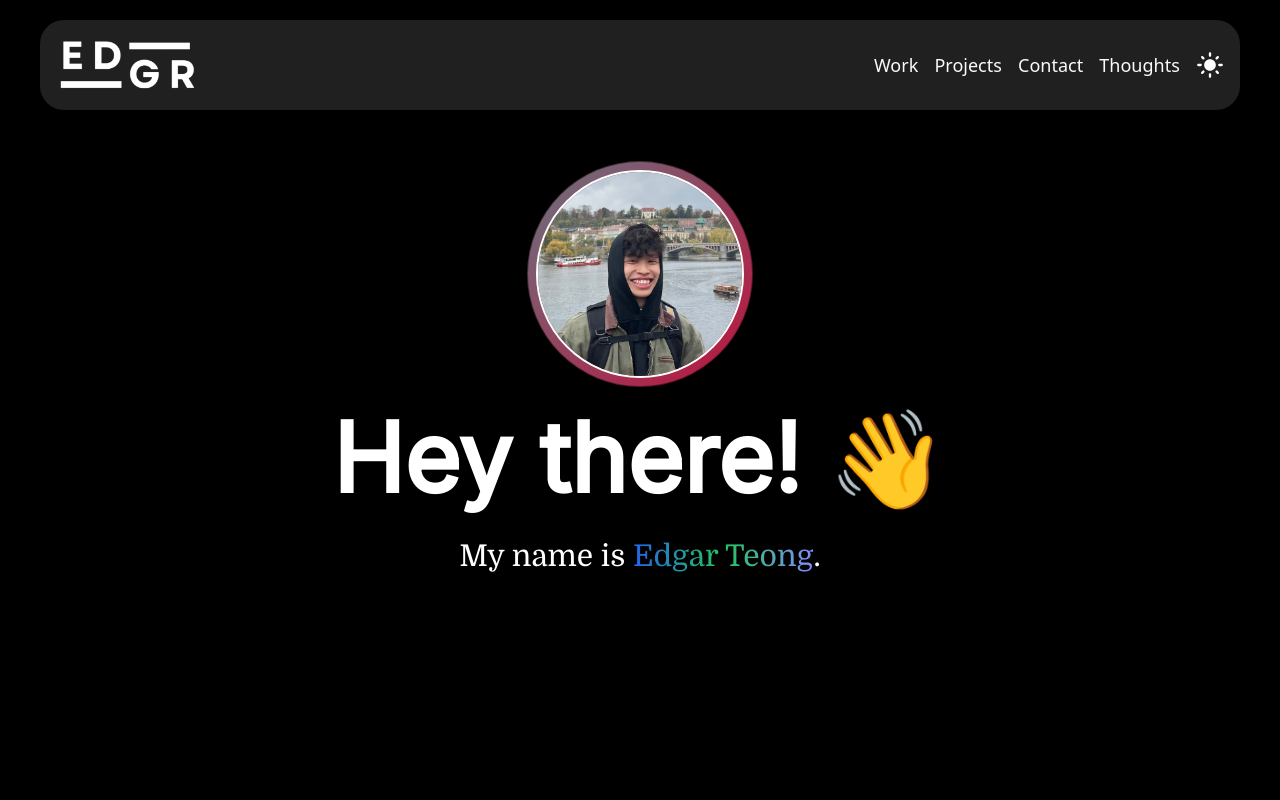
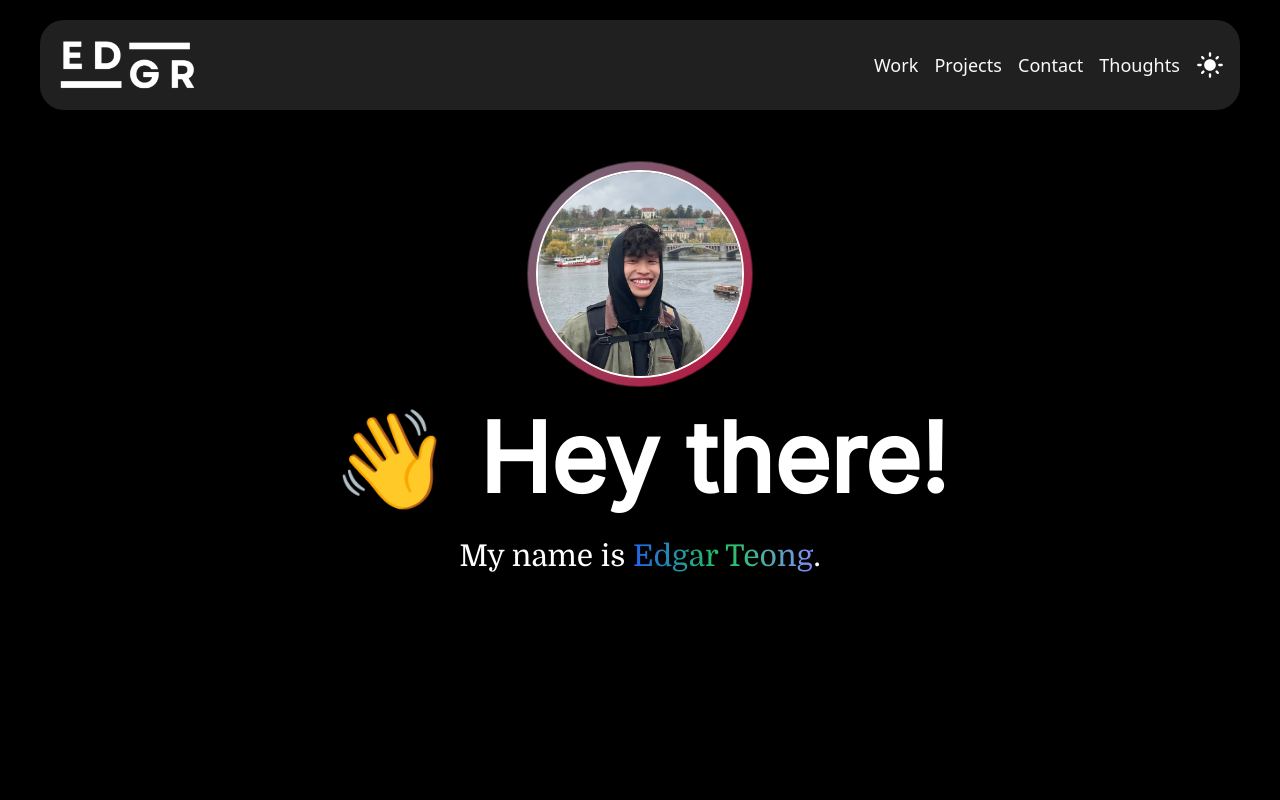
Before and after one commit to safarinexus/edgar-teong, a React (Vite) app: page / in a window 1280 px wide. Shown: the top 800 px of the page. Built offline with nearby package versions, Linux system fonts and the light colour scheme.

Commit message:
placeholder

```diff
--- a/src/components/PageComponents/Landing.tsx
+++ b/src/components/PageComponents/Landing.tsx
@@ -6,7 +6,7 @@ const Landing = () => {
     return (
     <div id="landing" className="h-[1000px] pt-20 flex flex-col items-center">
         <Headshot />
-        <h1 className="mt-8 font-inter text-8xl font-bold text-center">Hey there! 👋</h1>
+        <h1 className="mt-8 font-inter text-8xl font-bold text-center">👋 Hey there!</h1>
         <h3 className="mt-8 font-domine text-3xl text-center">My name is <span className="bg-gradient-to-r from-blue-600 via-green-500 to-indigo-400 inline-block text-transparent bg-clip-text">Edgar Teong</span>.</h3>
       </div>
     )
```
